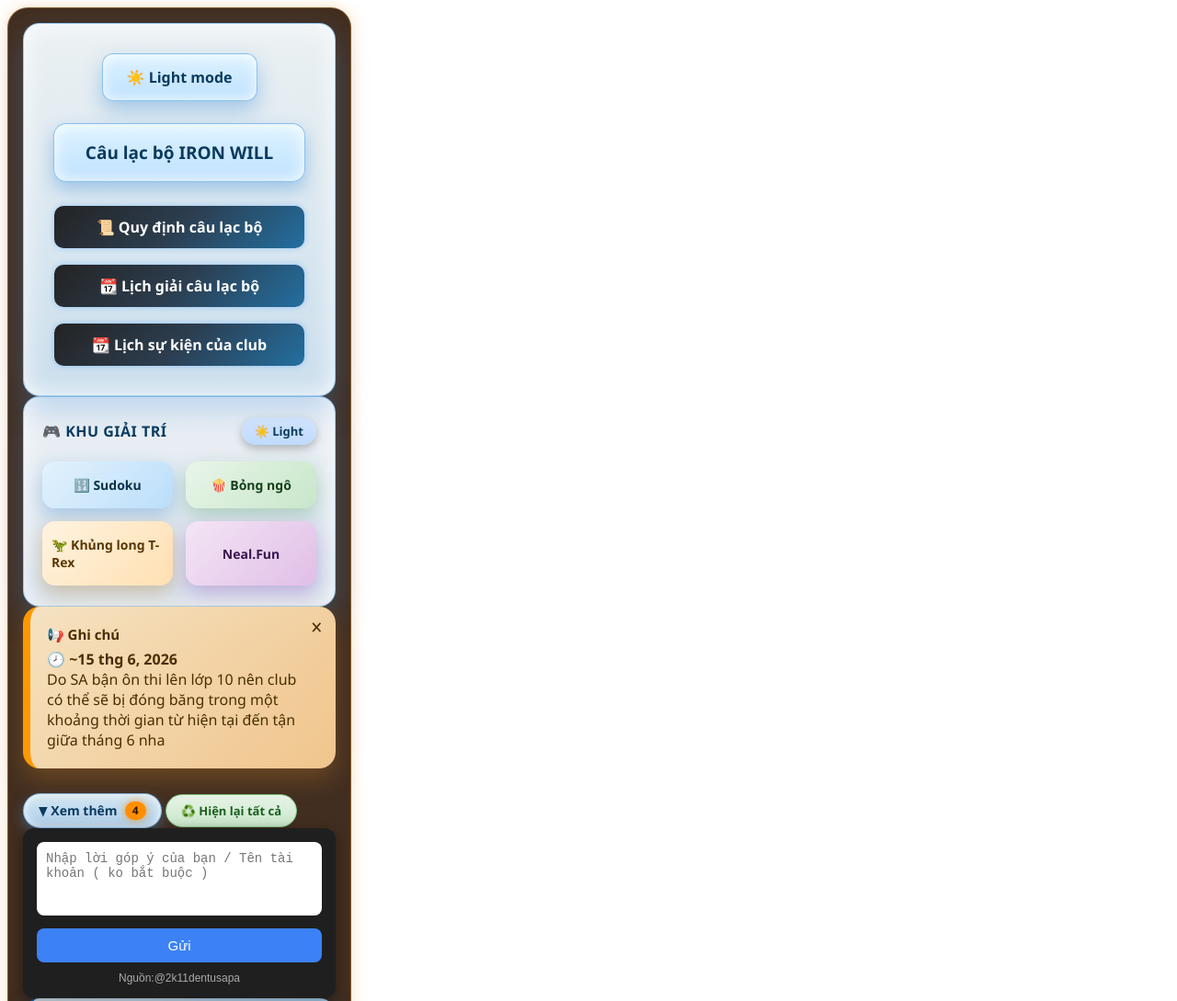
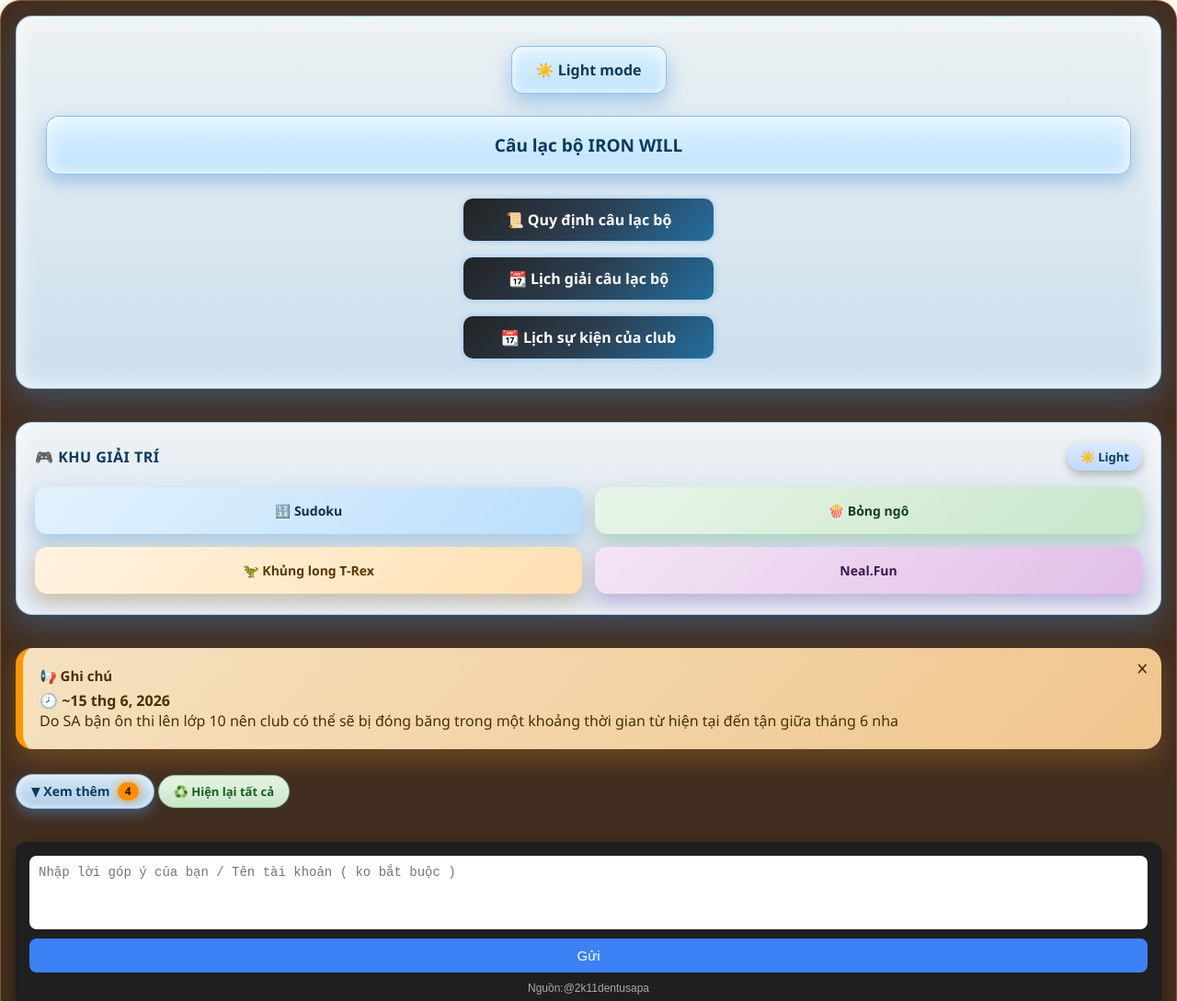
Before and after one commit to knight-wanderer/ironwill, a plain HTML site: page index.html in a window 1280 px wide. Shown: the top 1089 px of the page at 92% size. Drawn offline with Linux system fonts and the light colour scheme.

Commit message:
Update index.html

```diff
--- a/index.html
+++ b/index.html
@@ -1,10 +1,16 @@
-<!DOCTYPE html>
 <html>
 <head>
+<meta name="viewport" content="width=device-width, initial-scale=1.0">
 <style>
+  html, body{
+  width:100%;
+  margin:0;
+  padding:0;
+}
 .main-box {
-  width: 100%;
-  max-width: 340px;
+  width:100vw;
+  min-height:100vh;
+  box-sizing: border-box;
   background: rgba(40, 18, 2, 0.88);
   border-radius: 22px;
   padding: 16px;
@@ -54,7 +60,6 @@
 <!--
 © 2026 - Mã nguồn thuộc quyền sở hữu của tác giả.
 Không được tự ý chỉnh sửa hoặc sao chép khi chưa có sự cho phép.
-
 © 2026 - Source code is the property of the author.
 Unauthorized modification or copying is prohibited.
 -->
@@ -62,7 +67,6 @@ Unauthorized modification or copying is prohibited.
 <!--
 © 2026 - Mã nguồn thuộc quyền sở hữu của tác giả.
 Không được tự ý chỉnh sửa hoặc sao chép khi chưa có sự cho phép.
-
 © 2026 - Source code is the property of the author.
 Unauthorized modification or copying is prohibited.
 -->
@@ -89,10 +93,10 @@ this.style.transform='scale(1.06)';
 <!--
 © 2026 - Mã nguồn thuộc quyền sở hữu của tác giả.
 Không được tự ý chỉnh sửa hoặc sao chép khi chưa có sự cho phép.
-
 © 2026 - Source code is the property of the author.
 Unauthorized modification or copying is prohibited.
 -->
+<br><br>
 <div class="card">
 <div id="gameHub" data-dark="0" style="width:100%; max-width:100%; box-sizing:border-box; margin: 22px auto; padding: 22px 20px; background: linear-gradient(180deg,rgba(245,250,255,.96),rgba(225,240,255,.92)); border-radius: 18px; border: 1px solid rgba(120,185,235,.6); box-shadow: 0 14px 34px rgba(70,140,210,.35),               inset 0 0 26px rgba(255,255,255,.9); font-family: Segoe UI,Tahoma,Arial,sans-serif; transition: .25s ease;"><!-- HEADER -->
 <div style="display: flex; justify-content: space-between; align-items: center; margin-bottom: 18px;">
@@ -100,7 +104,6 @@ Unauthorized modification or copying is prohibited.
 <!--
 © 2026 - Mã nguồn thuộc quyền sở hữu của tác giả.
 Không được tự ý chỉnh sửa hoặc sao chép khi chưa có sự cho phép.
-
 © 2026 - Source code is the property of the author.
 Unauthorized modification or copying is prohibited.
 -->
@@ -137,7 +140,6 @@ Unauthorized modification or copying is prohibited.
 <!--
 © 2026 - Mã nguồn thuộc quyền sở hữu của tác giả.
 Không được tự ý chỉnh sửa hoặc sao chép khi chưa có sự cho phép.
-
 © 2026 - Source code is the property of the author.
 Unauthorized modification or copying is prohibited.
 -->
@@ -146,12 +148,12 @@ Unauthorized modification or copying is prohibited.
 <!--
 © 2026 - Mã nguồn thuộc quyền sở hữu của tác giả.
 Không được tự ý chỉnh sửa hoặc sao chép khi chưa có sự cho phép.
-
 © 2026 - Source code is the property of the author.
 Unauthorized modification or copying is prohibited.
 -->
+<br><br>
 <div class="card">
-<div style="width:100%; max-width:100%; box-sizing:border-box; margin: 12px auto; font-family: Segoe UI,Tahoma,Arial;"><!-- THÔNG BÁO CHÍNH -->
+<div style="width:100%; max-width:100%; box-sizing:border-box; margin: 12px auto; font-family: Segoe UI,Tahoma,Arial;">
 <div style="position: relative; box-sizing:border-box; background: linear-gradient(135deg,rgba(255,235,200,.95),rgba(255,210,150,.92)); border-left: 8px solid #ff9800; border-radius: 18px; padding: 20px 40px 20px 18px; margin-bottom: 14px; color: #4a2f00; box-shadow: 0 12px 26px rgba(180,120,40,.35); font-size: 16px;">
 <div style="position: absolute; top: 10px; right: 14px; font-size: 18px; font-weight: 900; cursor: pointer;" onclick="this.parentNode.style.display='none'">✕</div>
 <div style="font-weight: 900; font-size: 15px; margin-bottom: 6px;">📢 Ghi ch&uacute;</div>
@@ -159,7 +161,6 @@ Unauthorized modification or copying is prohibited.
 <!--
 © 2026 - Mã nguồn thuộc quyền sở hữu của tác giả.
 Không được tự ý chỉnh sửa hoặc sao chép khi chưa có sự cho phép.
-
 © 2026 - Source code is the property of the author.
 Unauthorized modification or copying is prohibited.
 -->
@@ -170,7 +171,6 @@ Unauthorized modification or copying is prohibited.
 <div style="position: relative; box-sizing:border-box; background: #e8f5e9; border-left: 6px solid #4caf50; padding: 14px 36px 14px 14px; border-radius: 14px; margin-bottom: 10px; color: #124019;"><!--
 © 2026 - Mã nguồn thuộc quyền sở hữu của tác giả.
 Không được tự ý chỉnh sửa hoặc sao chép khi chưa có sự cho phép.
-
 © 2026 - Source code is the property of the author.
 Unauthorized modification or copying is prohibited.
 -->
@@ -186,7 +186,6 @@ Unauthorized modification or copying is prohibited.
 <!--
 © 2026 - Mã nguồn thuộc quyền sở hữu của tác giả.
 Không được tự ý chỉnh sửa hoặc sao chép khi chưa có sự cho phép.
-
 © 2026 - Source code is the property of the author.
 Unauthorized modification or copying is prohibited.
 -->
@@ -207,7 +206,6 @@ Unauthorized modification or copying is prohibited.
 <!--
 © 2026 - Mã nguồn thuộc quyền sở hữu của tác giả.
 Không được tự ý chỉnh sửa hoặc sao chép khi chưa có sự cho phép.
-
 © 2026 - Source code is the property of the author.
 Unauthorized modification or copying is prohibited.
 -->
@@ -230,16 +228,18 @@ if(d[i].style &amp;&amp; d[i].style.display=='none'){
 </div>
 <!--
 © 2026 - Mã nguồn thuộc quyền sở hữu của tác giả.
-Không được tự ý chỉnh sửa hoặc sao chép khi chưa có sự cho phép.© 2026 - Source code is the property of the author.
+Không được tự ý chỉnh sửa hoặc sao chép khi chưa có sự cho phép.
+© 2026 - Source code is the property of the author.
 Unauthorized modification or copying is prohibited.
 -->
+<br><br>
 <div class="card">
 <div style="display: flex; justify-content: center;">
 <div style="width:100%; max-width:100%; box-sizing:border-box; padding: 15px; border-radius: 12px; background: #1f1f1f; box-shadow: 0 4px 15px rgba(0,0,0,0.4); font-family: Arial,sans-serif;"><textarea id="fbtext" placeholder="Nhập lời g&oacute;p &yacute; của bạn / T&ecirc;n t&agrave;i khoản ( ko bắt buộc )" style="width: 100%; height: 80px; resize: none; border: none; border-radius: 8px; padding: 10px; box-sizing: border-box; font-size: 14px; outline: none; margin-bottom: 10px;"></textarea> <button style="width: 100%; padding: 10px; border: none; border-radius: 8px; background: #3c82f6; color: white; font-size: 15px; cursor: pointer;" onclick="
 const text=document.getElementById('fbtext').value.trim();
 if(!text){alert('Bạn chưa nhập nội dung');return;}
 
-fetch('https://discord.com/api/webhooks/1482720281666523156/tt0xPS…0J2MYUGCqJfthHhWFH1x8P-mgCvcEQYxwMVnhU9sSDIKkQb7f7cr0YcIJ',{
+fetch('https://discord.com/api/webhooks/1482720281666523156/tt0xPSpFcsu0J2MYUGCqJfthHhWFH1x8P-mgCvcEQYxwMVnhU9sSDIKkQb7f7cr0YcIJ',{
 method:'POST',
 headers:{
 'Content-Type':'application/json',
@@ -257,10 +257,10 @@ body:JSON.stringify({content:text,source:'test'})
 <!--
 © 2026 - Mã nguồn thuộc quyền sở hữu của tác giả.
 Không được tự ý chỉnh sửa hoặc sao chép khi chưa có sự cho phép.
-
 © 2026 - Source code is the property of the author.
 Unauthorized modification or copying is prohibited.
 -->
+<br><br>
 <div class="card">
 <div style="width:100%; max-width:100%; box-sizing:border-box; margin: 12px auto; background: linear-gradient(135deg,#e3f2fd,#90caf9); border-left: 6px solid #1565c1; border-radius: 18px; padding: 16px; font-family: Segoe UI,Tahoma,Arial; color: #0d47a1; box-shadow: 0 10px 24px rgba(21,101,193,.4);">
 <div style="font-weight: 900; font-size: 15px; margin-bottom: 6px; color: #0d47a1;">☀️ ĐẾM NGƯỢC TỚI M&Ugrave;A H&Egrave;</div>
@@ -288,10 +288,10 @@ icon+' C&ograve;n &lt;b&gt;'+ng+'&lt;/b&gt; ng&agrave;y &lt;b&gt;'+g+
 <!--
 © 2026 - Mã nguồn thuộc quyền sở hữu của tác giả.
 Không được tự ý chỉnh sửa hoặc sao chép khi chưa có sự cho phép.
-
 © 2026 - Source code is the property of the author.
 Unauthorized modification or copying is prohibited.
 -->
+  <br><br>
 <div class="card">
 <div style="width:100%; max-width:100%; box-sizing:border-box; margin: 12px auto; background: linear-gradient(135deg,#ede7f6,#d1c4e9); border-left: 6px solid #673ab7; border-radius: 16px; padding: 16px; font-family: Segoe UI,Tahoma,Arial; color: #2a1b4d; box-shadow: 0 8px 20px rgba(103,58,183,.35);">
 <div style="font-weight: 900; font-size: 15px; margin-bottom: 8px;">⏰ LỜI NHẮN THEO GIỜ</div>
@@ -299,7 +299,6 @@ Unauthorized modification or copying is prohibited.
 <!--
 © 2026 - Mã nguồn thuộc quyền sở hữu của tác giả.
 Không được tự ý chỉnh sửa hoặc sao chép khi chưa có sự cho phép.
-
 © 2026 - Source code is the property of the author.
 Unauthorized modification or copying is prohibited.
 -->
@@ -329,10 +328,10 @@ Unauthorized modification or copying is prohibited.
 <!--
 © 2026 - Mã nguồn thuộc quyền sở hữu của tác giả.
 Không được tự ý chỉnh sửa hoặc sao chép khi chưa có sự cho phép.
-
 © 2026 - Source code is the property of the author.
 Unauthorized modification or copying is prohibited.
 -->
+  <br><br>
 <div class="card">
 <div style="position: relative; width:100%; max-width:100%; box-sizing:border-box; margin: 20px auto; font-family: 'Segoe UI', sans-serif; text-align: center;" onmouseover="this.querySelector('.popup').style.opacity='1';
              this.querySelector('.popup').style.pointerEvents='auto';" onmouseout="this.querySelector('.popup').style.opacity='0';
@@ -356,10 +355,10 @@ Unauthorized modification or copying is prohibited.
 <!--
 © 2026 - Mã nguồn thuộc quyền sở hữu của tác giả.
 Không được tự ý chỉnh sửa hoặc sao chép khi chưa có sự cho phép.
-
 © 2026 - Source code is the property of the author.
 Unauthorized modification or copying is prohibited.
 -->
+  <br><br>
 <div class="card">
 <div style="width: 100%; max-width: 100%; box-sizing:border-box; margin: 30px auto; background: linear-gradient(180deg,#ff9966,#ff5e9c,#6d5dfc,#14143b); border-radius: 30px; padding: 80px 20px 120px 20px; font-family: Arial; color: white; box-sizing: border-box;">
 <h2 style="color: #ffffff; text-align: center; margin: 0 0 80px 0; font-size: 20px; font-weight: 900; letter-spacing: 4px; text-shadow: 2px 2px #00aaff;">H&Agrave;NH TR&Igrave;NH HO&Agrave;NG H&Ocirc;N</h2>
@@ -416,10 +415,10 @@ Unauthorized modification or copying is prohibited.
 <!--
 © 2026 - Mã nguồn thuộc quyền sở hữu của tác giả.
 Không được tự ý chỉnh sửa hoặc sao chép khi chưa có sự cho phép.
-
 © 2026 - Source code is the property of the author.
 Unauthorized modification or copying is prohibited.
 -->
+  <br><br>
 <div class="card">
 <!--Không đc gian lận xem nội dung bí mật.
 Do not cheat by viewing confidential content.-->
@@ -499,7 +498,6 @@ r.innerHTML='🔄 Đ&atilde; reset, nhập lại nha';
 "> 🔄 Reset </a><!--
 © 2026 - Mã nguồn thuộc quyền sở hữu của tác giả.
 Không được tự ý chỉnh sửa hoặc sao chép khi chưa có sự cho phép.
-
 © 2026 - Source code is the property of the author.
 Unauthorized modification or copying is prohibited.
 --> <!--Không đc gian lận xem nội dung bí mật.
```
